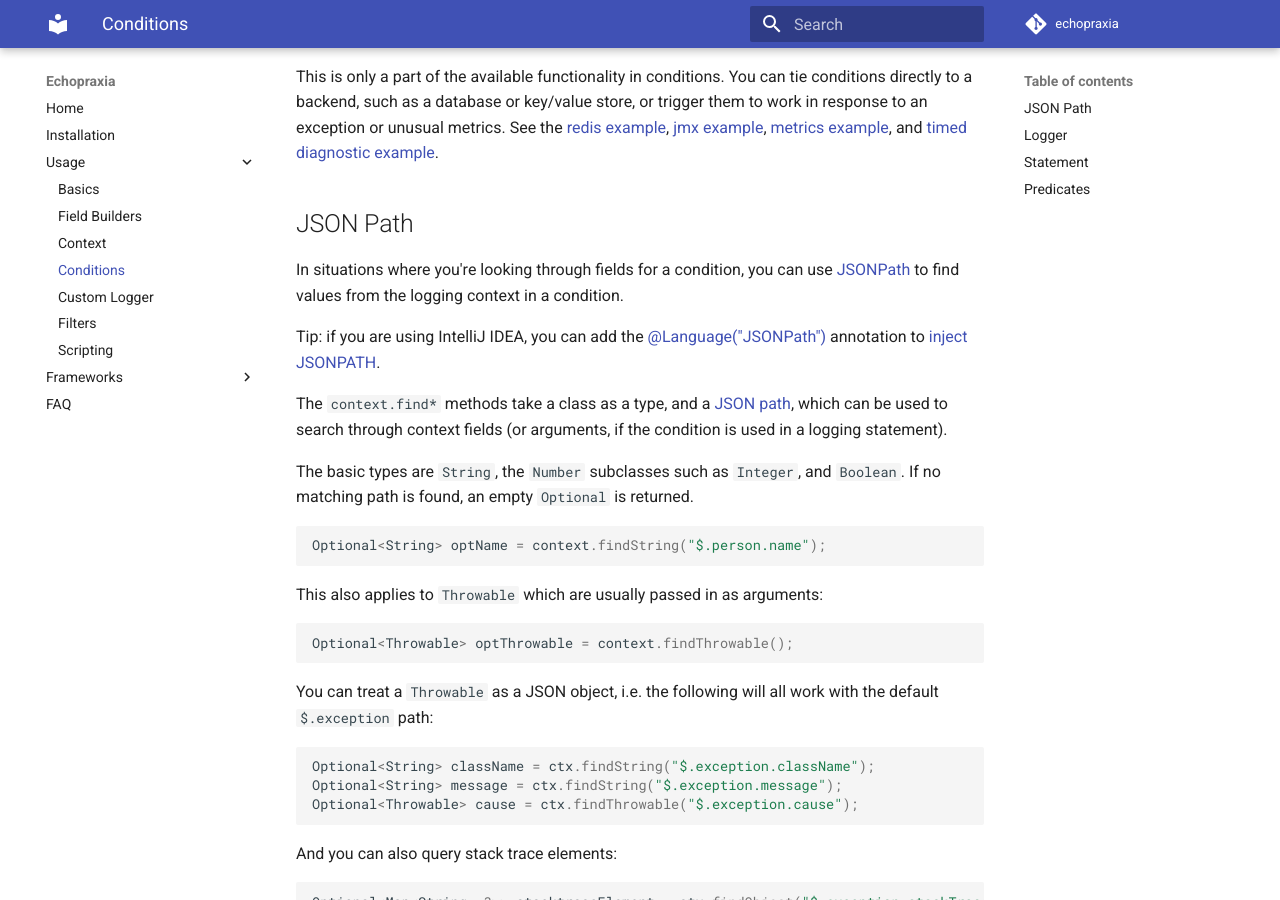
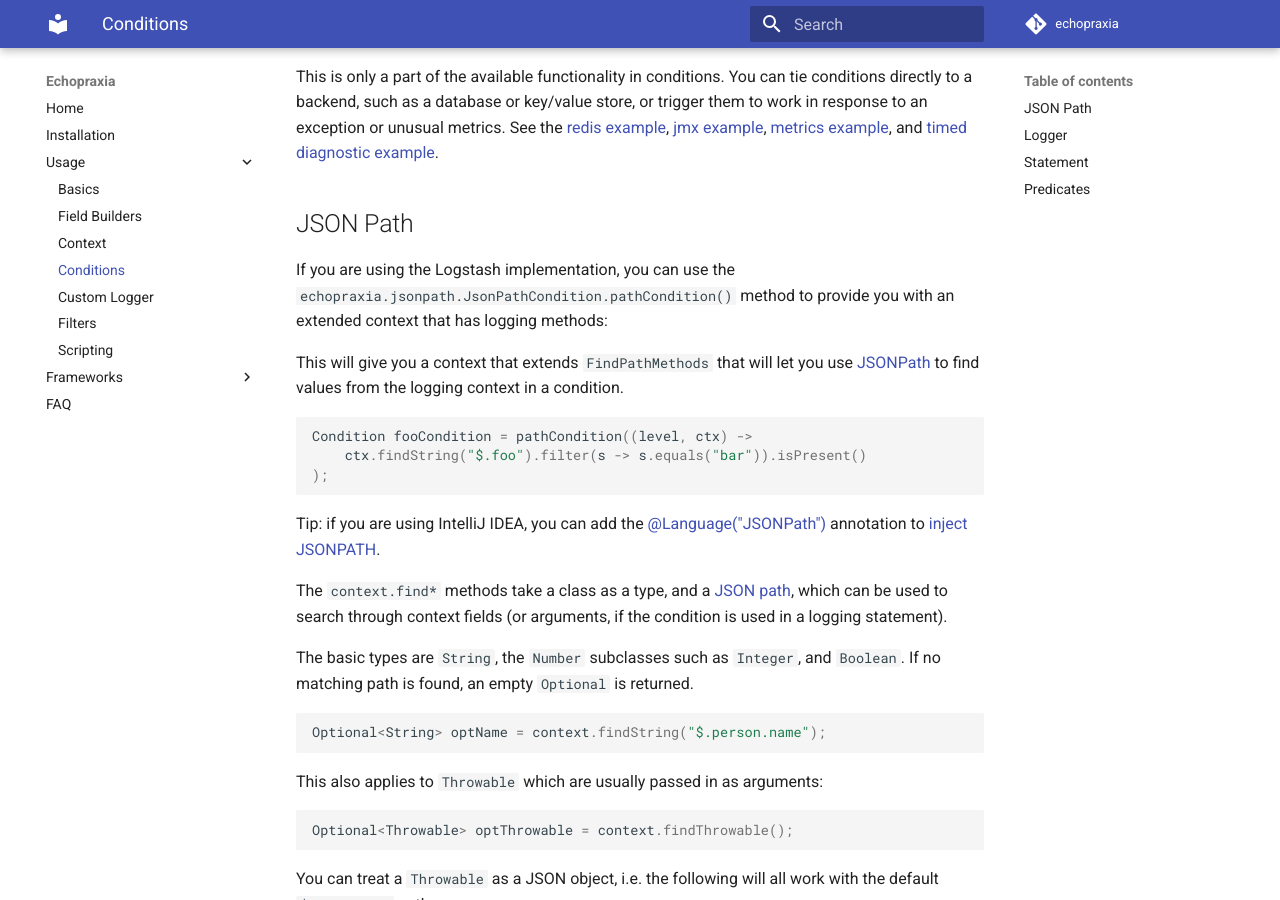
Before and after one commit to tersesystems/echopraxia, an MkDocs documentation site: the page built from docs/usage/conditions.md, in a window 1280 px wide and 900 px high, scrolled down 1536 px. Built offline with MkDocs 1.6.1 and Material for MkDocs 9.7.7, drawn with Linux system fonts in a browser that asks for light colours; comment, search, counter and statistics services are not loaded; the version menu is left out; some of the changed text lies outside the part shown.

Commit message:
Update documentation

````diff
--- a/docs/usage/conditions.md
+++ b/docs/usage/conditions.md
@@ -20,7 +20,7 @@
 For example, if you want to have logging that only activates during business hours, you can use the following:
 
 ```java
-import com.tersesystems.echopraxia.Condition;
+import echopraxia.logging.api.Condition;
 
 public class MyBusinessConditions {
   private static final Clock officeClock = Clock.system(ZoneId.of("America/Los_Angeles")) ;
@@ -63,7 +63,15 @@
 
 ## JSON Path
 
-In situations where you're looking through fields for a condition, you can use [JSONPath](https://github.com/json-path/JsonPath#jayway-jsonpath) to find values from the logging context in a condition.
+If you are using the Logstash implementation, you can use the `echopraxia.jsonpath.JsonPathCondition.pathCondition()` method to provide you with an extended context that has logging methods:
+
+This will give you a context that extends `FindPathMethods` that will let you use [JSONPath](https://github.com/json-path/JsonPath#jayway-jsonpath) to find values from the logging context in a condition.
+
+```java
+Condition fooCondition = pathCondition((level, ctx) ->
+    ctx.findString("$.foo").filter(s -> s.equals("bar")).isPresent()
+);
+```
 
 Tip: if you are using IntelliJ IDEA, you can add the [@Language("JSONPath")](https://www.jetbrains.com/help/idea/using-language-injections.html#language_annotation) annotation to [inject JSONPATH](https://www.jetbrains.com/idea/guide/tips/evaluate-json-path-expressions/).
 
@@ -166,7 +174,7 @@
 Conditions look for fields, but those fields can come from *either* context or argument.  For example, the following condition will log because the condition finds an argument field:
 
 ```java
-Condition cond = (level, ctx) -> ctx.findString("somename").isPresent();
+Condition cond = pathCondition((level, ctx) -> ctx.findString("somename").isPresent());
 logger.withCondition(cond).info("some message", fb -> fb.string("somename", "somevalue")); // matches argument
 ```
 
@@ -194,7 +202,7 @@
 
 ```java
 // Conditions may evaluate context
-Condition cond = (level, ctx) -> ctx.findString("somename").isPresent();
+Condition cond = pathCondition((level, ctx) -> ctx.findString("somename").isPresent());
 boolean loggerEnabled = logger
   .withFields(fb -> fb.string("somename", "somevalue"))
   .withCondition(condition)
````
Also changed, not shown: other parts of docs/usage/conditions.md (+1 -1 lines), docs/usage/basics.md (+3 -6 lines), 1 other file.
